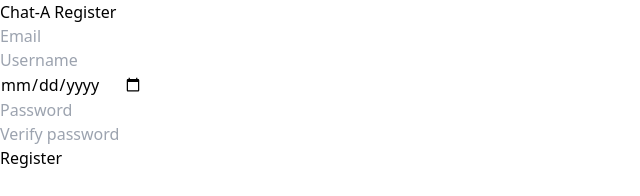
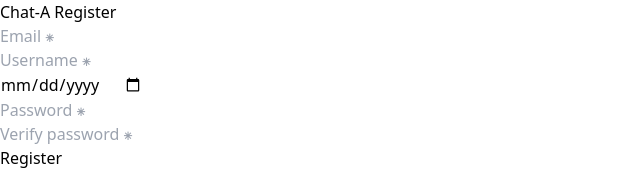
Before and after one commit to JorgeSDiaz/Chat-A, a React (Vite) app: page / in a window 1280 px wide. Shown: the top 196 px of the page, without its empty margins (0-640 px from the left). Built offline with nearby package versions, Linux system fonts and the light colour scheme.

Commit message:
Change required error input format and Add pattern email error

```diff
--- a/src/components/Auth/Register.tsx
+++ b/src/components/Auth/Register.tsx
@@ -1,12 +1,12 @@
-import { useForm, SubmitHandler } from "react-hook-form";
+import { useForm, SubmitHandler, FieldValues } from "react-hook-form";
 
-interface IFormInput {
-  email: string;
-  username: string;
-  password: string;
-  verifyPassword: string;
-  birthDate: Date;
-}
+// interface IFormInput {
+//   email: string;
+//   username: string;
+//   password: string;
+//   verifyPassword: string;
+//   birthDate: Date;
+// }
 
 export default function Register() {
   const {
@@ -15,9 +15,11 @@ export default function Register() {
     formState: { errors },
   } = useForm();
 
-  const onSubmit: SubmitHandler<IFormInput> = (data) => {
+  const onSubmit: SubmitHandler<FieldValues> = (data: FieldValues) => {
     console.log(data);
   }
+
+  const errorInputStyle: string = "border-red-500 focus:outline-red-500";
 
   return (
     <div onSubmit={handleSubmit((data) => onSubmit(data))} className="bg-green-100 h-screen flex items-center">
@@ -27,58 +29,56 @@ export default function Register() {
           <div>
             <input
               type="email"
-              placeholder="Email"
-              className="block w-full rounded-md p-2 border"
-              {...register("email", { required: { value: true, message: "Email is required" } })}
+              placeholder="Email ⁕"
+              className={"block w-full rounded-md p-2 border " + `${errors.email ? errorInputStyle : ""}`}
+              {...register("email", { required: true, pattern: /^[a-z0-9._%+-]+@[a-z0-9.-]+\.[a-z]{2,}$/ })}
             />
-            {
-              errors.email?.type === "required" && <span className="text-red-500 text-sm ml-2 font-semibold italic">{(errors.email.message)?.toString()}</span>
-            }
+            {errors.email?.type == "pattern" &&
+              <div>
+                <span className="text-red-500 text-xs font-bold italic">
+                  <p>Invalid email format</p>
+                  <ul className="list-disc list-inside">
+                    <li>Use of lowercase letters only</li>
+                    <li>Minimum one @ and one .</li>
+                  </ul>
+                </span>
+              </div>}
           </div>
 
           <div>
             <input
               type="text"
-              placeholder="Username"
-              className="block w-full rounded-md p-2 border"
-              {...register("username", { required: { value: true, message: "Username is required" } })}
+              placeholder="Username ⁕"
+              className={"block w-full rounded-md p-2 border " + `${errors.username ? errorInputStyle : ""}`}
+              {...register("username", { required: true })}
             />
-            {
-              errors.username?.type === "required" && <span className="text-red-500 text-sm ml-2 font-semibold italic">{(errors.username.message)?.toString()}</span>
-            }
           </div>
 
           <div>
             <input
               type="date"
               placeholder="Date of Birth"
-              className="block w-full rounded-md p-2 border text-gray-400"
-              {...register("birthDate", { required: { value: true, message: "Birthday is required" } })}
+              className={"block w-full rounded-md p-2 text-gray-400 border " + `${errors.birthDate ? errorInputStyle : ""}`}
+              {...register("birthDate", { required: true })}
             />
-            {
-              errors.birthDate?.type === "required" && <span className="text-red-500 text-sm ml-2 font-semibold italic">{(errors.birthDate.message)?.toString()}</span>
-            }
           </div>
 
           <div>
             <input
               type="password"
-              placeholder="Password"
-              className="block w-full rounded-md p-2 border"
-              {...register("password", { required: { value: true, message: "Password is required" } })}
+              placeholder="Password ⁕"
+              className={"block w-full rounded-md p-2 border " + `${errors.password ? errorInputStyle : ""}`}
+              {...register("password", { required: true })}
             />
-            {
-              errors.password?.type === "required" && <span className="text-red-500 text-sm ml-2 font-semibold italic">{(errors.password.message)?.toString()}</span>
-            }
           </div>
 
           <div>
 
             <input
               type="password"
-              placeholder="Verify password"
-              className="block w-full rounded-md p-2 border"
-              {...register("verifyPassword")}
+              placeholder="Verify password ⁕"
+              className={"block w-full rounded-md p-2 border " + `${errors.verifyPassword ? errorInputStyle : ""}`}
+              {...register("verifyPassword", { required: true })}
             />
           </div>
         </div>
```
